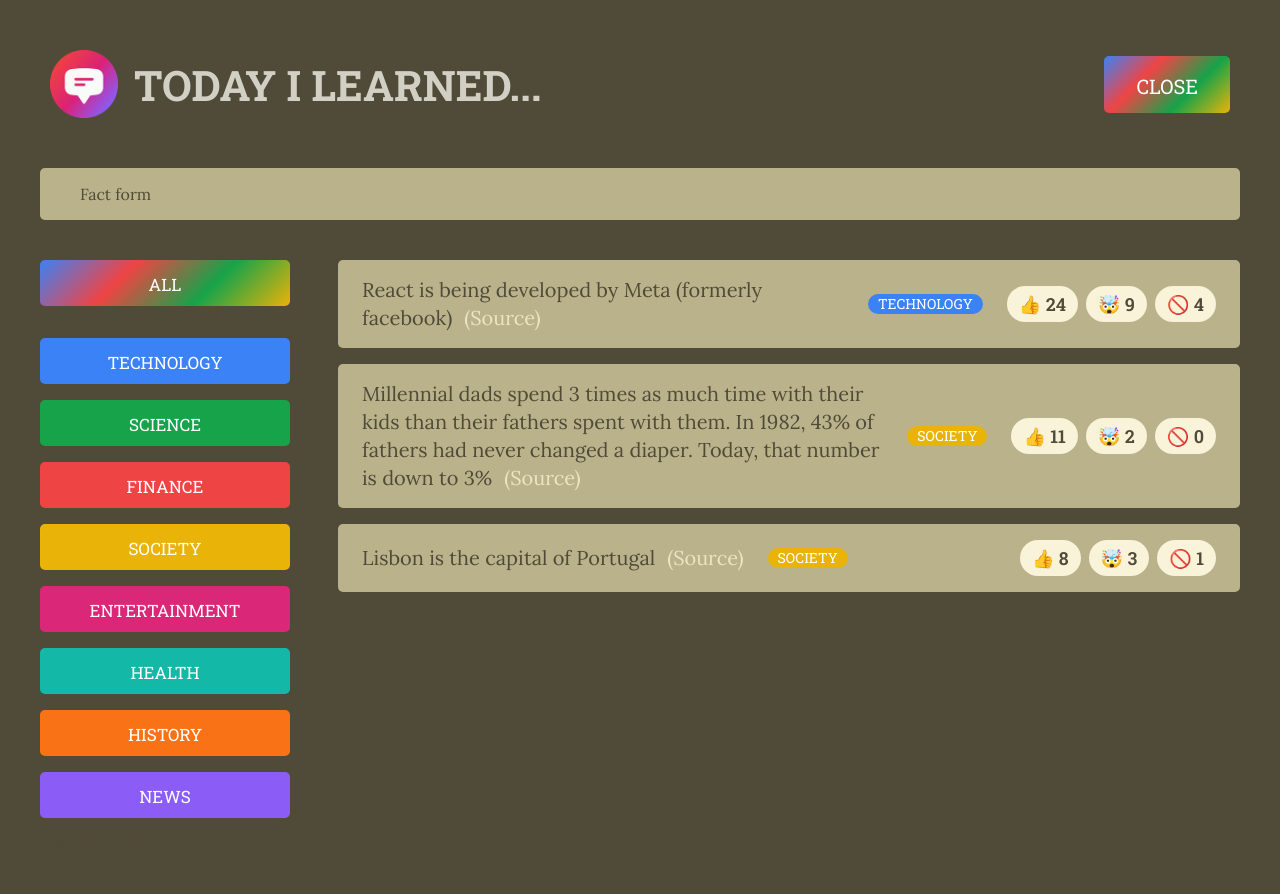
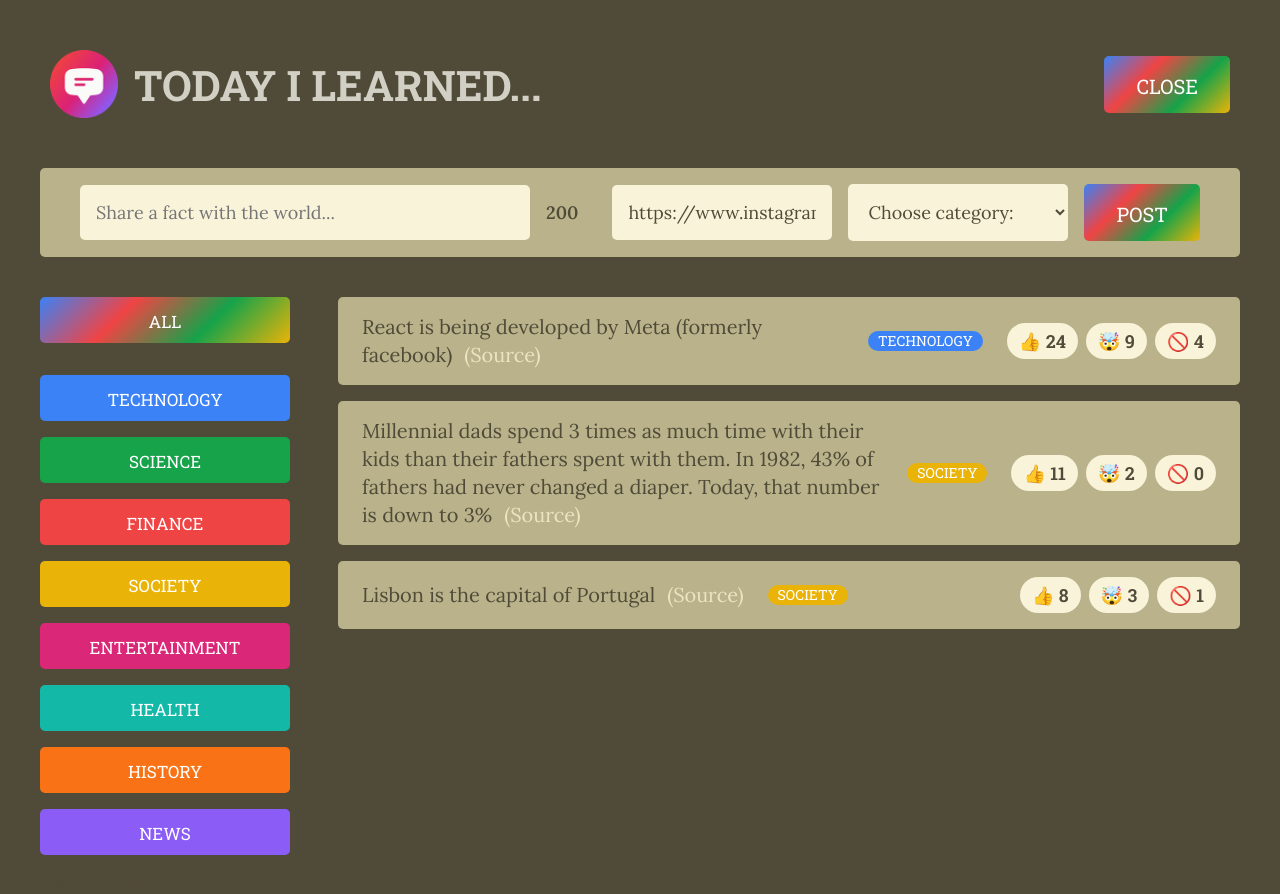
Before and after one commit to DruGuerrero/today-i-learned, a React (Create React App) app: page / in a window 1280 px wide. Both pictures are taken after a click on the button "SHARE A FACT!". Shown: the top 894 px of the page. Built offline with nearby package versions, Linux system fonts and the light colour scheme.

Commit message:
Gave functionality to the NewFactForm

```diff
--- a/src/App.js
+++ b/src/App.js
@@ -1,4 +1,4 @@
-import { useState } from "react";
+import { use, useState } from "react";
 import "./styles.css";
 
 const initialFacts = [
@@ -50,16 +50,19 @@
 
 function App() {
   const [showForm, setShowForm] = useState(false);
+  const [facts, setFacts] = useState(initialFacts);
 
   return (
     <>
       <Header showForm={showForm} setShowForm={setShowForm} />
 
-      {showForm ? <NewFactForm /> : null}
+      {showForm ? (
+        <NewFactForm setFacts={setFacts} setShowForm={setShowForm} />
+      ) : null}
 
       <main className="main">
         <CategoryFilter />
-        <FactList />
+        <FactList facts={facts} />
       </main>
     </>
   );
@@ -84,10 +87,6 @@
   );
 }
 
-function NewFactForm() {
-  return <form className="fact-form">Fact form</form>;
-}
-
 const CATEGORIES = [
   { name: "technology", color: "#3b82f6" },
   { name: "science", color: "#16a34a" },
@@ -98,6 +97,83 @@
   { name: "history", color: "#f97316" },
   { name: "news", color: "#8b5cf6" },
 ];
+
+function isValidHttpUrl(string) {
+  let url;
+
+  try {
+    url = new URL(string);
+  } catch (_) {
+    return false;
+  }
+
+  return url.protocol === "http:" || url.protocol === "https:";
+}
+
+function NewFactForm({ setFacts, setShowForm }) {
+  const [text, setText] = useState("");
+  const [source, setSource] = useState("https://www.instagram.com");
+  const [category, setCategory] = useState("");
+  const textLength = text.length;
+
+  function handleSubmit(e) {
+    //1. Prevent the browser reload
+    e.preventDefault();
+    console.log(text, source, category);
+
+    //2. Check if the data is valid. If so, create a new fact
+    if (text && isValidHttpUrl(source) && category && textLength <= 200) {
+      console.log("Valid data");
+
+      //3. Create a new fact object
+      const newFact = {
+        id: Math.round(Math.random() * 1000000),
+        text,
+        source,
+        category,
+        votesInteresting: 0,
+        votesMindblowing: 0,
+        votesFalse: 0,
+        createdIn: new Date().getFullYear(),
+      };
+      //4. Add the new fact to the UI: Add the fact to state
+      setFacts((facts) => [newFact, ...facts]);
+      //5. Reset input fields
+      setText("");
+      setSource("");
+      setCategory("");
+      //6. Close the form
+      setShowForm(false);
+    }
+  }
+
+  return (
+    <form className="fact-form" onSubmit={handleSubmit}>
+      <input
+        type="text"
+        placeholder="Share a fact with the world..."
+        value={text}
+        onChange={(e) => setText(e.target.value)}
+      />
+      <span>{200 - textLength}</span>
+      <input
+        type="text"
+        placeholder="Trustworthy source..."
+        value={source}
+        onChange={(e) => setSource(e.target.value)}
+      />
+      <select value={category} onChange={(e) => setCategory(e.target.value)}>
+        <option value="">Choose category:</option>
+        {CATEGORIES.map((cat) => (
+          <option key={cat.name} value={cat.name}>
+            {cat.name.toUpperCase()}
+          </option>
+        ))}
+      </select>
+      <button className="btn btn-large">Post</button>
+    </form>
+  );
+}
 
 function CategoryFilter() {
   return (
@@ -122,9 +198,7 @@
   );
 }
 
-function FactList() {
-  const facts = initialFacts;
-
+function FactList({ facts }) {
   return (
     <section>
       <ul className="facts-list">
```
